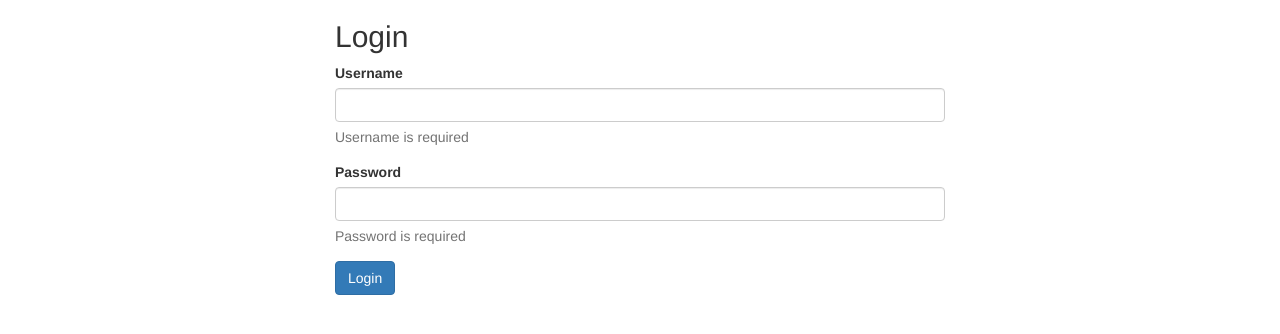
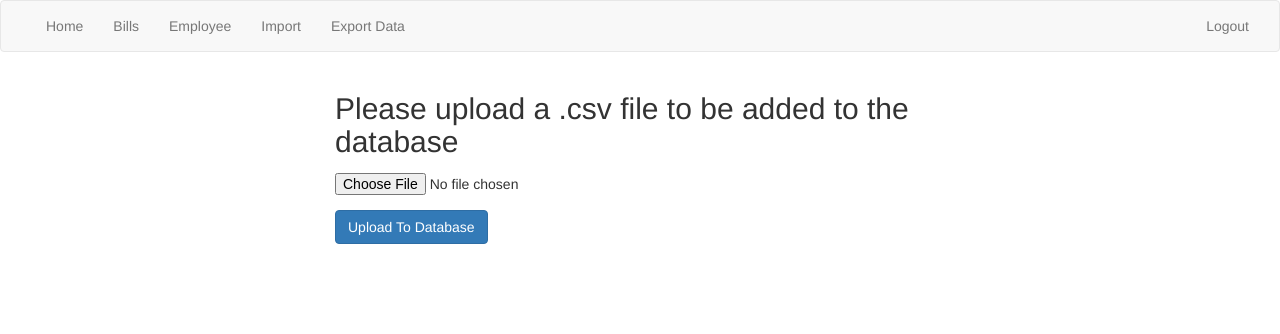
Before and after one commit to 2017-Arizona-Opportunity-Hack/Team2, an Angular app in the folder App/: page /import in a window 1280 px wide. Before the commit this address led to /login. Shown: the top 334 px of the page. Built offline with nearby package versions, Linux system fonts and the light colour scheme.

Commit message:
Added upload filepagr and export file page

```diff
--- a/App/src/app/app.module.ts
+++ b/App/src/app/app.module.ts
@@ -11,6 +11,7 @@ import { EmployeeComponent } from './employee/employee.component';
 import { BillsComponent } from './bills/bills.component';
 import { PayrollComponent } from './payroll/payroll.component';
 import {routing} from 'app/app.routing';
+import { ImportComponent } from './import/import.component';
 
 @NgModule({
   declarations: [
@@ -21,6 +22,7 @@ import {routing} from 'app/app.routing';
     EmployeeComponent,
     BillsComponent,
     PayrollComponent,
+    ImportComponent,
 
   ],
   imports: [
--- a/App/src/app/app.routing.ts
+++ b/App/src/app/app.routing.ts
@@ -3,12 +3,14 @@ import {RouterModule, Routes} from '@angular/router';
 import {LoginComponent} from './login/login.component';
 import {BillsComponent} from './bills/bills.component';
 import {EmployeeComponent} from './employee/employee.component';
+import {ImportComponent} from './import/import.component';
 
 const appRoutes: Routes = [
   { path: '', component: WelcomeComponent },
   { path: 'login', component: LoginComponent },
   { path: 'bills', component: BillsComponent },
   { path: 'employee', component: EmployeeComponent},
+  { path: 'import', component: ImportComponent},
   //404.
   { path: '**', redirectTo: '' }
 ];
--- a/App/src/app/header/header.component.html
+++ b/App/src/app/header/header.component.html
@@ -28,13 +28,11 @@
           <!--<span *ngIf="this.route === '/home'" class="active"></span>-->
           <a routerLink="/employee">Employee </a>
         </li>
-        <li onclick="showModel()"><a>Export Data</a></li>
-        <script>
-          function showModal(){
-            $('my_file').click();
-          }
-        </script>
-
+        <li [ngClass]="{'active': this.route === '/import'}">
+          <!--<span *ngIf="this.route === '/home'" class="active"></span>-->
+          <a routerLink="/import">Import </a>
+        </li>
+        <li onclick=""><a>Export Data</a></li>
       </ul>
       <ul class="nav navbar-nav navbar-right">
         <li (click)="deAuthenticateUser()"><a routerLink="/login">Logout</a></li>
--- /dev/null
+++ b/App/src/app/import/import.component.html
@@ -0,0 +1,12 @@
+<app-header></app-header>
+<div class="col-md-6 col-md-offset-3">
+  <div class ="form-group">
+        <h2>Please upload a .csv file to be added to the database</h2>
+  </div>
+  <div class="form-group">
+        <input type="file"  placeholder="Upload file..." />
+  </div>
+  <div class="form-group">
+    <button class="btn btn-primary">Upload To Database</button>
+  </div>
+</div>
--- /dev/null
+++ b/App/src/app/import/import.component.ts
@@ -0,0 +1,15 @@
+import { Component, OnInit } from '@angular/core';
+
+@Component({
+  selector: 'app-import',
+  templateUrl: './import.component.html',
+  styleUrls: ['./import.component.css']
+})
+export class ImportComponent implements OnInit {
+
+  constructor() { }
+
+  ngOnInit() {
+  }
+
+}
--- a/App/src/app/welcome/welcome.component.html
+++ b/App/src/app/welcome/welcome.component.html
@@ -1,4 +1,6 @@
 <app-header></app-header>
 <div class="col-md-6 col-md-offset-3">
+  <div class="form-group">
   <h2>Welcome back Julie Swartling.</h2>
+  </div>
 </div>
```
Also changed, not shown: App/src/app/import/import.component.css (added).
